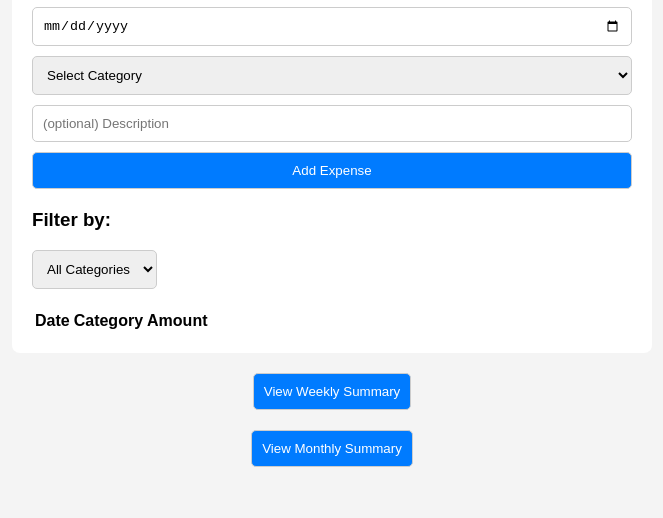
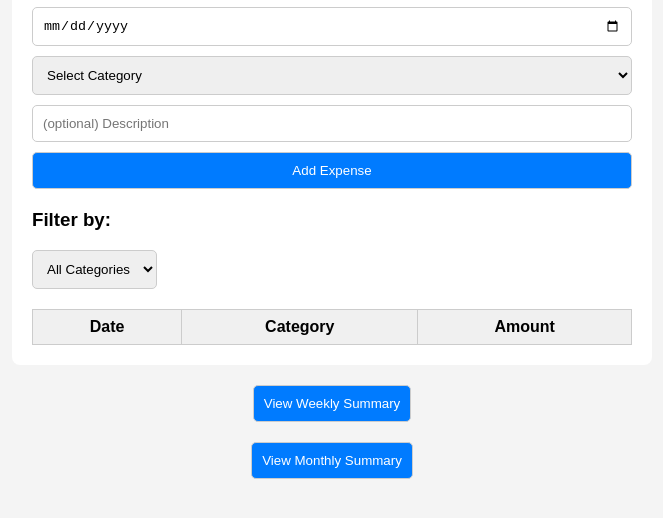
Before and after one commit to ItzPongo/CS-312-Group-Project, a website: page public/index.html in a window 1280 px wide. Shown: the part 160-678 px from the top of the page, without its empty margins (308-971 px from the left). Drawn offline with Linux system fonts and the light colour scheme; no server answers.

Commit message:
Update style.css

```diff
--- a/public/css/style.css
+++ b/public/css/style.css
@@ -71,3 +71,32 @@ button:hover {
   text-align: center;
   margin-top: 20px;
 }
+
+/* Style for both the expense table and weekly summary table */
+#expenses-table,
+#weekly-table {
+  width: 100%;
+  border-collapse: collapse;
+  margin-top: 1rem;
+  font-family: Arial, sans-serif;
+}
+
+#expenses-table th,
+#expenses-table td,
+#weekly-table th,
+#weekly-table td {
+  border: 1px solid #ccc;
+  padding: 8px 12px;
+  text-align: center;
+}
+
+#expenses-table th,
+#weekly-table th {
+  background-color: #f0f0f0;
+  font-weight: bold;
+}
+
+#expenses-table tbody tr:hover,
+#weekly-table tbody tr:hover {
+  background-color: #e8f0fe;
+}
```
